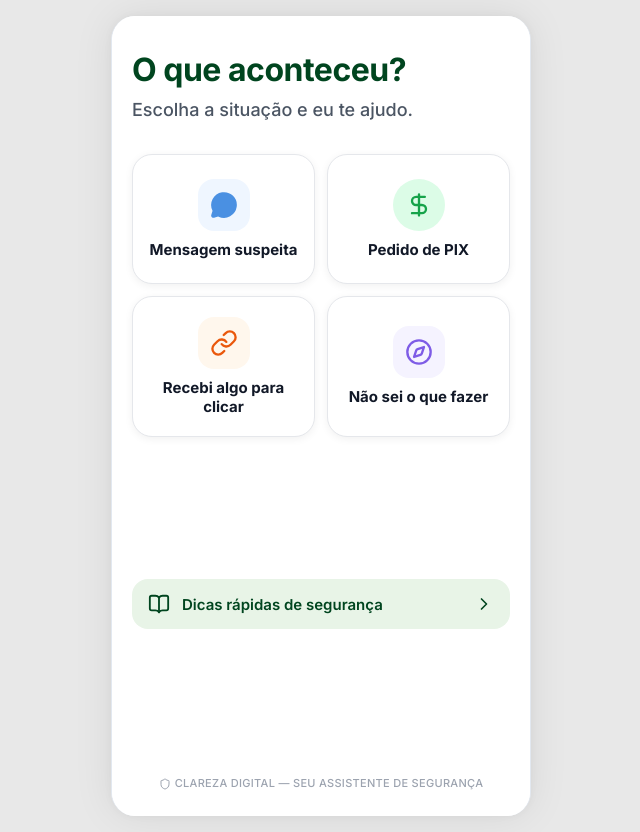
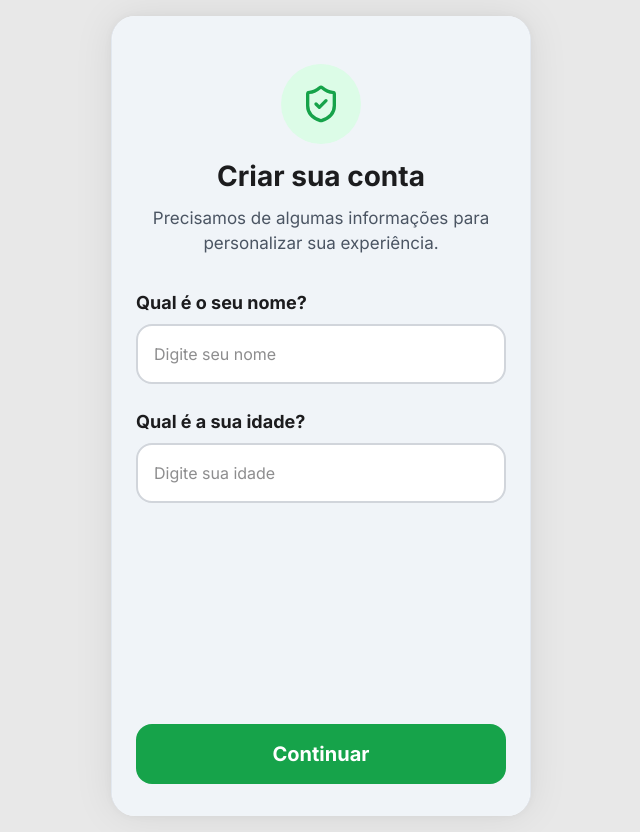
Before and after one commit to ltr-ops/clareza_digital_ihc, a React (Vite) app: page / in a window 1280 px wide. Both pictures are taken after a click on the button "Criar conta". Shown: the whole page, without its empty margins (319-959 px from the left). Built offline with nearby package versions, Linux system fonts and the light colour scheme.

Commit message:
feat: adiciona tela de cadastro amigável para primeiro acesso

```diff
--- /dev/null
+++ b/src/Cadastro.jsx
@@ -0,0 +1,156 @@
+import { useState } from 'react'
+import { ShieldCheck, AlertTriangle } from 'lucide-react'
+
+const Cadastro = ({ onConcluir }) => {
+  const [nome, setNome] = useState('')
+  const [idade, setIdade] = useState('')
+  const [erroNome, setErroNome] = useState(false)
+  const [erroIdade, setErroIdade] = useState(false)
+
+  const handleContinuar = () => {
+    let valido = true
+    if (!nome.trim()) {
+      setErroNome(true)
+      valido = false
+    } else {
+      setErroNome(false)
+    }
+
+    if (!idade.trim()) {
+      setErroIdade(true)
+      valido = false
+    } else {
+      setErroIdade(false)
+    }
+
+    if (valido) {
+      localStorage.setItem('clareza_digital_nome', nome)
+      localStorage.setItem('clareza_digital_idade', idade)
+      localStorage.setItem('clareza_digital_conta', 'true')
+      onConcluir()
+    }
+  }
+
+  return (
+    <div
+      className="animate-fadeIn flex flex-col px-6 pb-8"
+      style={{
+        minHeight: '100dvh',
+        backgroundColor: '#F0F4F8',
+      }}
+    >
+      {/* Cabeçalho */}
+      <div className="flex flex-col items-center justify-center pt-12 pb-8">
+        <div
+          className="flex items-center justify-center rounded-full mb-4"
+          style={{
+            width: '80px',
+            height: '80px',
+            backgroundColor: '#DCFCE7',
+          }}
+        >
+          <ShieldCheck size={40} style={{ color: '#16A34A' }} aria-hidden="true" />
+        </div>
+        <h1
+          className="font-bold text-center"
+          style={{ fontSize: '28px', color: '#1C1C1E', lineHeight: '1.2' }}
+        >
+          Criar sua conta
+        </h1>
+        <p
+          className="text-center mt-3"
+          style={{ fontSize: '17px', color: '#4B5563', lineHeight: '1.5' }}
+        >
+          Precisamos de algumas informações para personalizar sua experiência.
+        </p>
+      </div>
+
+      {/* Formulário */}
+      <div className="flex-1 flex flex-col gap-6 w-full max-w-sm mx-auto">
+        {/* Campo Nome */}
+        <div className="flex flex-col gap-2">
+          <label htmlFor="nome" className="font-bold" style={{ fontSize: '18px', color: '#1C1C1E' }}>
+            Qual é o seu nome?
+          </label>
+          <input
+            id="nome"
+            type="text"
+            value={nome}
+            onChange={(e) => {
+              setNome(e.target.value)
+              if (erroNome) setErroNome(false)
+            }}
+            placeholder="Digite seu nome"
+            className="w-full rounded-2xl border-2 px-4 outline-none transition-colors"
+            style={{
+              height: '60px',
+              fontSize: '18px',
+              borderColor: erroNome ? '#EF4444' : '#D1D5DB',
+              backgroundColor: '#FFFFFF',
+              color: '#1C1C1E',
+            }}
+            aria-invalid={erroNome}
+            aria-describedby={erroNome ? "erro-nome" : undefined}
+          />
+          {erroNome && (
+            <div id="erro-nome" className="flex items-center gap-2" style={{ color: '#EF4444' }}>
+              <AlertTriangle size={20} />
+              <span className="font-medium" style={{ fontSize: '16px' }}>Digite seu nome.</span>
+            </div>
+          )}
+        </div>
+
+        {/* Campo Idade */}
+        <div className="flex flex-col gap-2">
+          <label htmlFor="idade" className="font-bold" style={{ fontSize: '18px', color: '#1C1C1E' }}>
+            Qual é a sua idade?
+          </label>
+          <input
+            id="idade"
+            type="number"
+            inputMode="numeric"
+            value={idade}
+            onChange={(e) => {
+              setIdade(e.target.value)
+              if (erroIdade) setErroIdade(false)
+            }}
+            placeholder="Digite sua idade"
+            className="w-full rounded-2xl border-2 px-4 outline-none transition-colors"
+            style={{
+              height: '60px',
+              fontSize: '18px',
+              borderColor: erroIdade ? '#EF4444' : '#D1D5DB',
+              backgroundColor: '#FFFFFF',
+              color: '#1C1C1E',
+            }}
+            aria-invalid={erroIdade}
+            aria-describedby={erroIdade ? "erro-idade" : undefined}
+          />
+          {erroIdade && (
+            <div id="erro-idade" className="flex items-center gap-2" style={{ color: '#EF4444' }}>
+              <AlertTriangle size={20} />
+              <span className="font-medium" style={{ fontSize: '16px' }}>Digite sua idade.</span>
+            </div>
+          )}
+        </div>
+      </div>
+
+      {/* Botão Principal */}
+      <div className="pt-8 flex justify-center w-full max-w-sm mx-auto mt-auto">
+        <button
+          onClick={handleContinuar}
+          className="w-full font-bold text-white rounded-2xl transition-all hover:opacity-90 active:scale-[0.98]"
+          style={{
+            backgroundColor: '#16A34A',
+            fontSize: '20px',
+            minHeight: '60px',
+          }}
+        >
+          Continuar
+        </button>
+      </div>
+    </div>
+  )
+}
+
+export default Cadastro
--- a/src/ClarezaDigital.jsx
+++ b/src/ClarezaDigital.jsx
@@ -29,6 +29,7 @@ import {
 import VerificarLink from './VerificarLink'
 import PareERespire from './PareERespire'
 import BoasVindas from './BoasVindas'
+import Cadastro from './Cadastro'
 
 /* ═══════════════════════════════════════════════
    CLAREZA DIGITAL — Assistente de Segurança Digital
@@ -62,9 +63,18 @@ const ClarezaDigital = () => {
     if (contaCriada) setTemConta(true)
   }, [])
 
-  // ── Função de entrada (splash → menu) ──
+  // ── Função de entrada (splash → menu ou cadastro) ──
   const handleEntrar = useCallback(() => {
-    localStorage.setItem('clareza_digital_conta', 'true')
+    if (temConta) {
+      setAnimKey(prev => prev + 1)
+      setTela('menu')
+    } else {
+      setAnimKey(prev => prev + 1)
+      setTela('cadastro')
+    }
+  }, [temConta])
+
+  const handleConcluirCadastro = useCallback(() => {
     setTemConta(true)
     setAnimKey(prev => prev + 1)
     setTela('menu')
@@ -1568,9 +1578,10 @@ const ClarezaDigital = () => {
       {/* Conteúdo com padding responsivo, exceto splash/menu que são full */}
       <div
         key={animKey}
-        className={(tela === 'splash' || tela === 'menu') ? 'app-content-splash' : 'app-content'}
+        className={(tela === 'splash' || tela === 'menu' || tela === 'cadastro') ? 'app-content-splash' : 'app-content'}
       >
         {tela === 'splash' && <BoasVindas onEntrar={handleEntrar} isLogin={temConta} />}
+        {tela === 'cadastro' && <Cadastro onConcluir={handleConcluirCadastro} />}
         {tela === 'menu' && renderMenu()}
         {tela === 'pix' && renderPix()}
         {tela === 'mensagem' && renderMensagem()}
```
